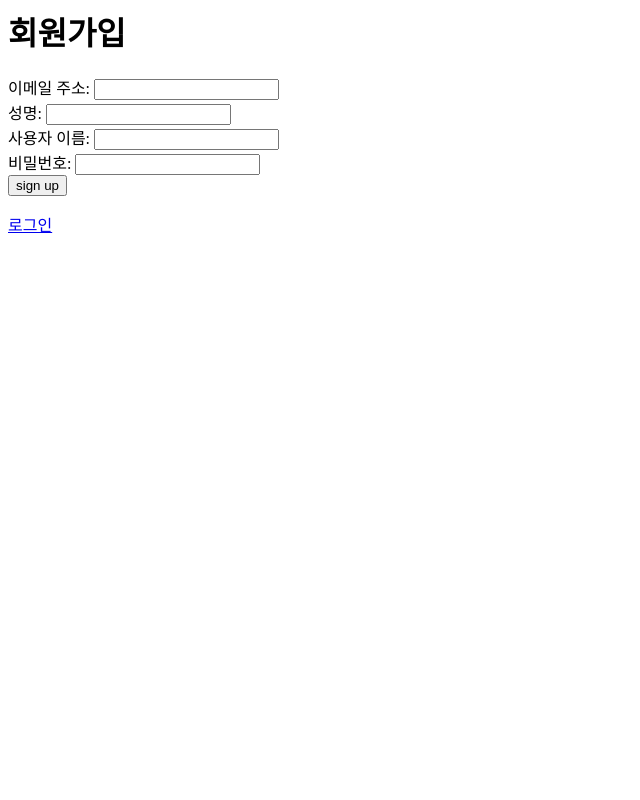
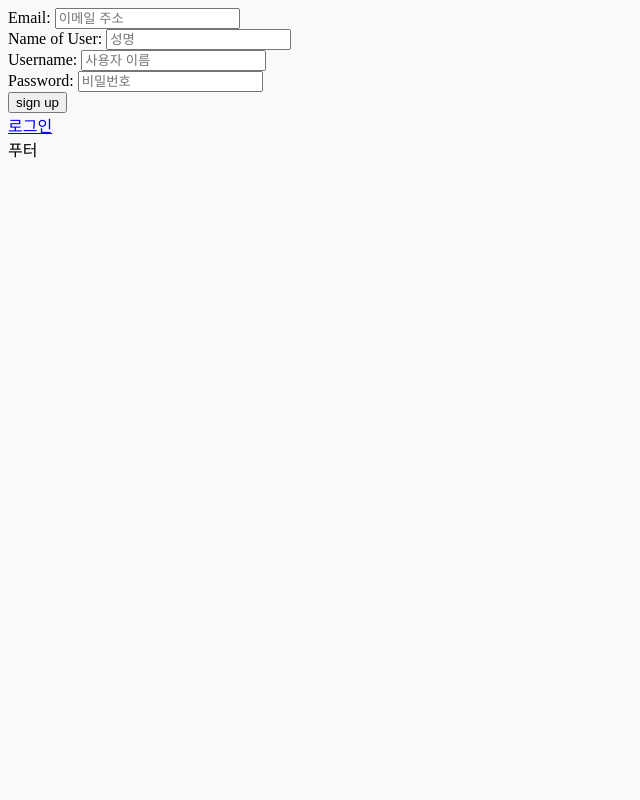
Before and after one commit to kh8640/djangogram, a Django app: page /signup/ in a window 1280 px wide. Shown: the whole page, without its empty margins (0-640 px from the left). Run offline with Django 3.2, Linux system fonts and the light colour scheme.

Commit message:
로그인 회원가입기능

```diff
--- /dev/null
+++ b/djangogram/static/css/users/main.css
@@ -0,0 +1,3 @@
+body{
+  background-color: #f9f9f9;
+}
--- /dev/null
+++ b/djangogram/templates/users/base.html
@@ -0,0 +1,23 @@
+{% load static %}
+
+<!DOCTYPE html>
+<html lang="en">
+
+<head>
+  <meta charset="UTF-8">
+  <meta http-equiv="X-UA-Compatible" content="IE=edge">
+  <meta name="viewport" content="width=device-width, initial-scale=1.0">
+  <link rel="stylesheet" href="{% static 'css/users/main.css' %}">
+  <title>{% block title %}{% endblock %}장고그램</title>
+</head>
+
+<body>
+  <div>
+    {% block content %}
+
+    {% endblock %}
+  </div>
+  {% include 'users/footer.html' %}
+</body>
+
+</html>
--- /dev/null
+++ b/djangogram/templates/users/footer.html
@@ -0,0 +1,3 @@
+<footer>
+  푸터
+</footer>
--- a/djangogram/templates/users/signup.html
+++ b/djangogram/templates/users/signup.html
@@ -1,5 +1,12 @@
+{% extends 'users/base.html' %}
+
+{% block title %}
+회원가입
+{% endblock title %}
+
 <h1>회원가입</h1>
 
+{% block content %}
 <form action="{% url 'users:signup' %}" method="post">
   {% csrf_token %}
   {% for field in form %}
@@ -12,3 +19,4 @@
 </form>
 
 <a href="{% url 'users:main' %}">로그인</a>
+{% endblock content %}
--- a/djangogram/users/forms.py
+++ b/djangogram/users/forms.py
@@ -38,15 +38,18 @@ class SignUpForm(django_forms.ModelForm):
         model = User
         fields = ['email', 'name', 'username', 'password']
 
-        labels = {
-            'email' : '이메일 주소',
-            'name' : '성명',
-            'username' : '사용자 이름',
-            'password' :  '비밀번호'
-        }
+        # labels = {
+        #     'email' : '이메일 주소',
+        #     'name' : '성명',
+        #     'username' : '사용자 이름',
+        #     'password' :  '비밀번호'
+        # }
 
         widgets = {
-            'password' : django_forms.PasswordInput(),
+            'email' : django_forms.TextInput(attrs={'placeholder':'이메일 주소'}),
+            'name' : django_forms.TextInput(attrs={'placeholder':'성명'}),
+            'username' : django_forms.TextInput(attrs={'placeholder':'사용자 이름'}),
+            'password' : django_forms.PasswordInput(attrs={'placeholder':'비밀번호'}),
         }
 
 
```
Also changed, not shown: djangogram/templates/users/main.html (+14 -0 lines).
